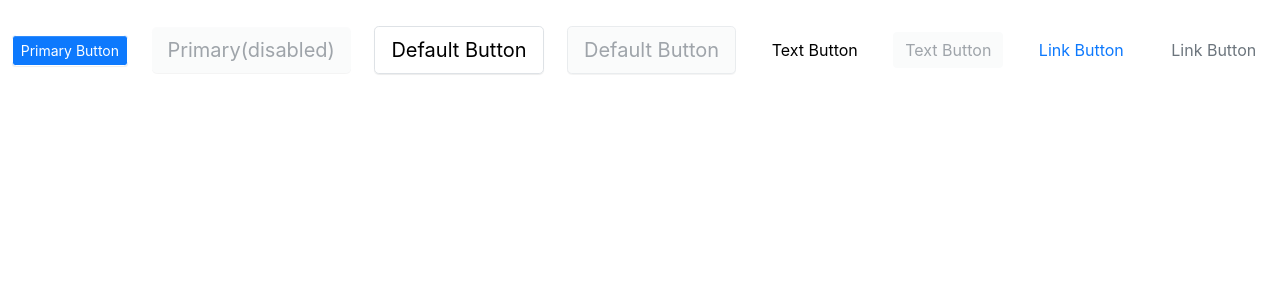
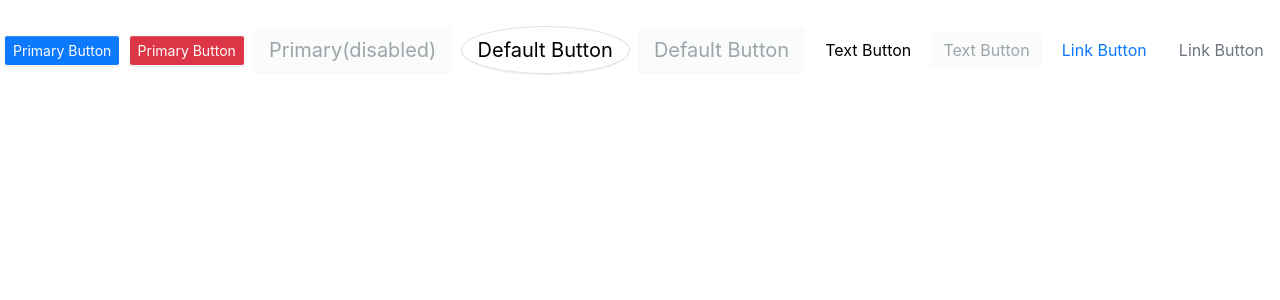
Before and after one commit to swamm007/wide-ui-react, a React (Create React App) app: page / in a window 1280 px wide. Shown: the top 300 px of the page. Built offline with nearby package versions, Linux system fonts and the light colour scheme.

Commit message:
feat: Button 组件增加危险 danger 类样式

```diff
--- a/src/compontents/Button/base.scss
+++ b/src/compontents/Button/base.scss
@@ -48,6 +48,9 @@ $btn-default-border-hover-color:   $primaryLight !default;
 $btn-default-border-focus-color:   $primaryLight !default;
 $btn-default-hover-background:     $white !default;
 $btn-default-focus-background:     $white !default;
+$btn-default-disabled-background: $light !default;
+$btn-default-disabled-border:     none !default;
+
 
 // 链接按钮
 $btn-link-color:              $link-color !default;
@@ -65,5 +68,7 @@ $btn-border-radius:           $border-radius !default;
 $btn-border-radius-lg:        $border-radius-lg !default;
 $btn-border-radius-sm:        $border-radius-sm !default;
 
+// 危险按钮 用户需谨慎操作
+$btn-danger-background:            $danger !default;
 // 按钮变化的动画
 $btn-transition:              color .15s ease-in-out, background-color .15s ease-in-out, border-color .15s ease-in-out, box-shadow .15s ease-in-out !default;
--- a/src/compontents/Button/index.tsx
+++ b/src/compontents/Button/index.tsx
@@ -2,6 +2,10 @@ import classnames from "classnames";
 // 此处换成enum是不是更合适
 export type buttonType = "primary" | "default" | "text" | "link";
 export type shapeType = "circle" | "round";
+export enum shapeEnum {
+  circle = "circle",
+  round = "round"
+}
 export type htmlType = "button" | "submit" | "reset" | undefined;
 export type sizeType = "large" | "middle" | "small";
 export type btnClickType = (e: React.MouseEvent<HTMLButtonElement> | React.MouseEvent<HTMLAnchorElement>) => void
@@ -36,9 +40,9 @@ export const Button: React.FC<buttonProps> = (props) => {
     [`wide-btn-${size}`]: size,
     "wide-btn-disabled": disabled,
     "wide-btn-link-disabled": disabled && type === 'link',
-    "wide-btn-round": shape === "round", // 这种字符串直接比对的应改为常量类型去控制todo
-    "wide-btn-circle": shape === "circle",
-    "wide-btn-danger": danger,
+    "wide-btn-round": shape === shapeEnum.round,
+    "wide-btn-circle": shape === shapeEnum.circle,
+    "wide-btn-danger": danger && type !== 'link',
   });
 
   const btnClick:btnClickType = (event) => {
@@ -75,7 +79,7 @@ Button.defaultProps = {
   type: "default",
   danger: false,
   disabled: false,
-  shape: "circle",
+  shape: shapeEnum.circle,
   htmlType: "button",
   size: "middle",
 };
--- a/src/compontents/Button/style.scss
+++ b/src/compontents/Button/style.scss
@@ -50,6 +50,11 @@
     border-color: $btn-default-border-focus-color;
     background: $btn-default-focus-background;
   }
+  &:disabled {
+    border: $btn-default-disabled-border;
+    background: $btn-default-disabled-background;
+    color: $btn-disabled-color;
+  }
 }
 
 .wide-btn-text {
@@ -92,3 +97,19 @@
   padding: $btn-padding-y-sm $btn-padding-x-sm;
   border-radius: $btn-border-radius-sm;
 }
+
+.wide-btn-round {
+  border-radius:50%;
+  -webkit-border-radius:50%;
+  -moz-border-radius:50%;
+  -ms-border-radius:50%;
+  -o-border-radius:50%;
+}
+
+.wide-btn-danger {
+  background: $btn-danger-background;
+  &:hover {
+    background: $btn-danger-background;
+    opacity: 0.9;
+  }
+}
--- a/src/pages/Button/index.tsx
+++ b/src/pages/Button/index.tsx
@@ -10,11 +10,15 @@ const TestButton = () => {
         Primary Button
       </Button>
 
+      <Button type="primary" size="small" onClick={goConsole} danger>
+        Primary Button
+      </Button>
+
       <Button type="primary" disabled size="large" onClick={goConsole}>
         Primary(disabled)
       </Button>
 
-      <Button type="default" size="large" onClick={goConsole}>
+      <Button type="default" size="large" onClick={goConsole} shape="round">
         Default Button
       </Button>
 
```
